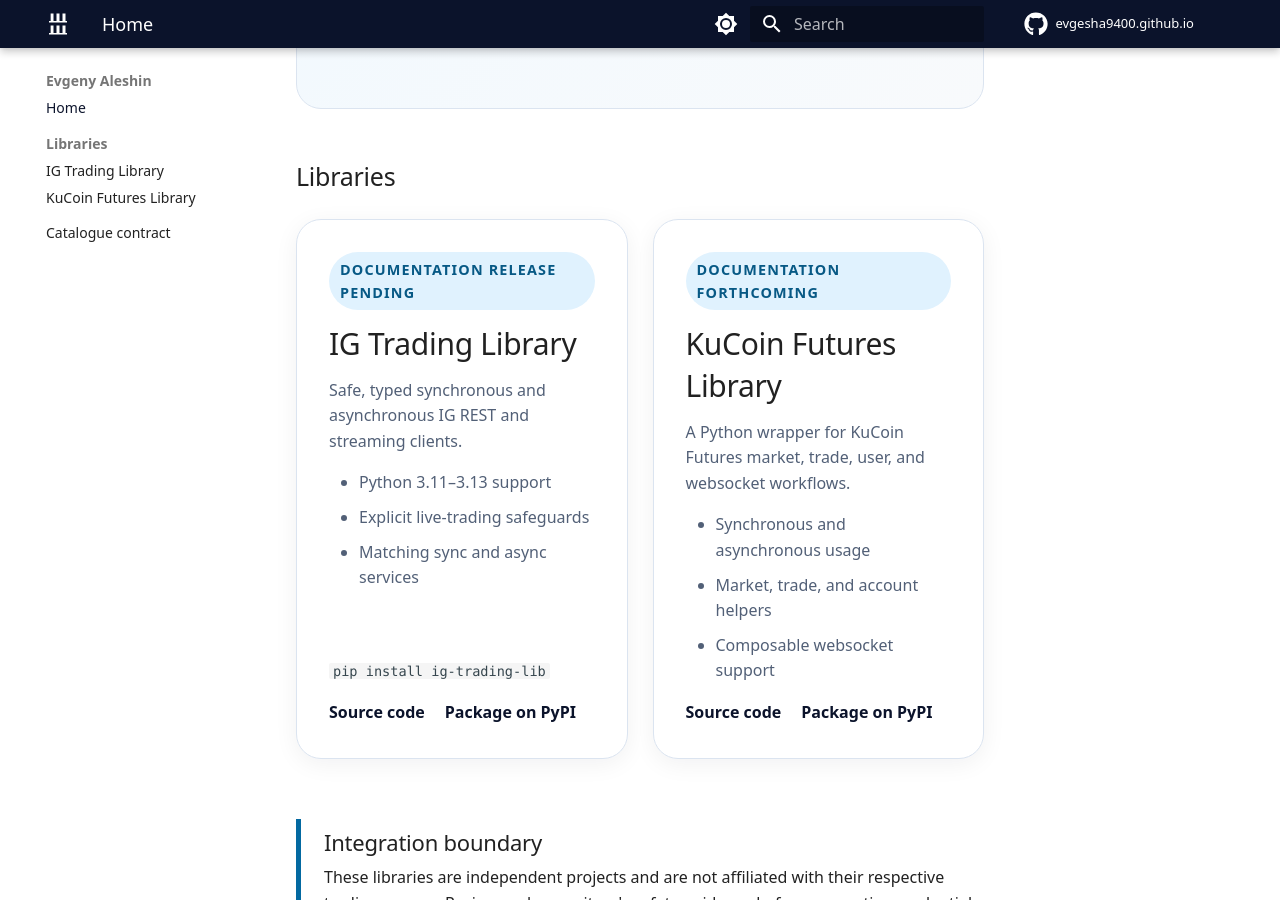
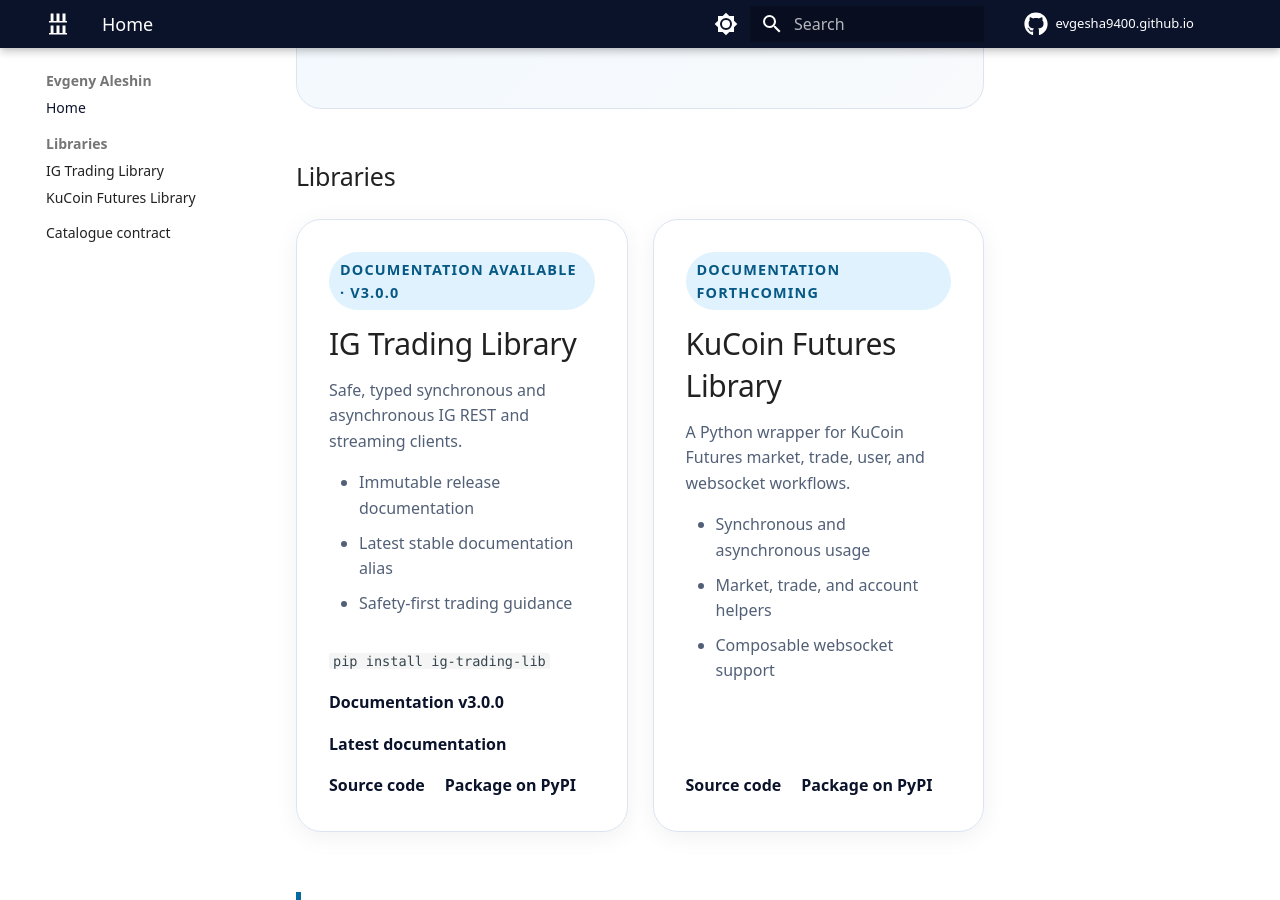
Before and after one commit to evgesha9400/evgesha9400.github.io, an MkDocs documentation site: the page built from docs/index.md, in a window 1280 px wide and 900 px high, scrolled down 760 px. Built offline with MkDocs 1.6.1 and Material for MkDocs 9.7.7, drawn with Linux system fonts in a browser that asks for light colours; comment, search, counter and statistics services are not loaded.

Commit message:
fix(portal): render published IG release snippets
- include the canonical generated IG release card and details\n- remove stale pre-release snippets\n- verify the public card exposes immutable documentation

```diff
--- a/docs/includes/ig-trading-card.md
+++ /dev/null
@@ -1,17 +0,0 @@
-<article class="portal-card" data-library="ig-trading-lib">
-  <div class="portal-card-heading">
-    <p class="portal-status">documentation release pending</p>
-    <h2>IG Trading Library</h2>
-    <p class="portal-summary">Safe, typed synchronous and asynchronous IG REST and streaming clients.</p>
-  </div>
-  <ul class="portal-points">
-    <li>Python 3.11–3.13 support</li>
-    <li>Explicit live-trading safeguards</li>
-    <li>Matching sync and async services</li>
-  </ul>
-  <p class="portal-install"><code>pip install ig-trading-lib</code></p>
-  <div class="portal-card-actions" aria-label="IG Trading Library links">
-    <a href="https://github.com/evgesha9400/ig-trading-lib">Source code</a>
-    <a href="https://pypi.org/project/ig-trading-lib/">Package on PyPI</a>
-  </div>
-</article>
```
Also changed, not shown: docs/includes/ig-trading-details.md (deleted, +0 -20 lines), docs/index.md (+1 -1 lines), docs/libraries/ig-trading-lib.md (+1 -1 lines), 2 other files.
